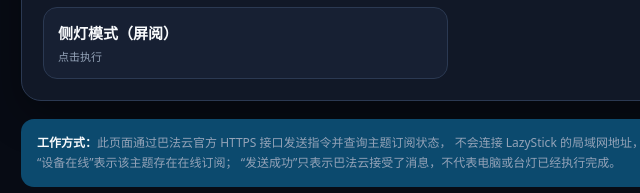
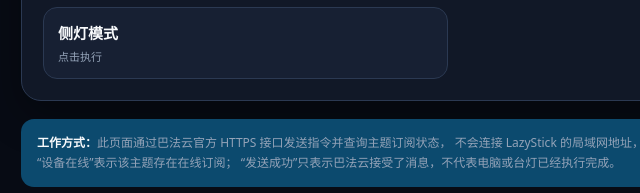
Before and after one commit to hao0527/LazyStick-Remote, a plain HTML site: page index.html in a window 1280 px wide. Shown: the part 1843-2036 px from the top of the page, 187-827 px from the left. Drawn offline with Linux system fonts and the light colour scheme.

Commit message:
release: document unified 0.5.0 firmware and simplify lamp label

```diff
--- a/index.html
+++ b/index.html
@@ -131,7 +131,7 @@
       <button class="action" type="button" data-label="台灯关灯" data-payloads="on#4|on#x#xx#1"><span>台灯关灯</span><small>点击执行</small></button>
       <button class="action" type="button" data-label="阅读模式" data-payloads="on#4|on#x#xx#2"><span>阅读模式</span><small>点击执行</small></button>
       <button class="action" type="button" data-label="放松模式" data-payloads="on#4|on#x#xx#3"><span>放松模式</span><small>点击执行</small></button>
-      <button class="action" type="button" data-label="侧灯模式（屏阅）" data-payloads="on#4|on#x#xx#4"><span>侧灯模式（屏阅）</span><small>点击执行</small></button>
+      <button class="action" type="button" data-label="侧灯模式" data-payloads="on#4|on#x#xx#4"><span>侧灯模式</span><small>点击执行</small></button>
     </div></section>
 
     <aside class="privacy"><strong>工作方式：</strong>此页面通过巴法云官方 HTTPS 接口发送指令并查询主题订阅状态，
```
Also changed, not shown: 1 other file.
